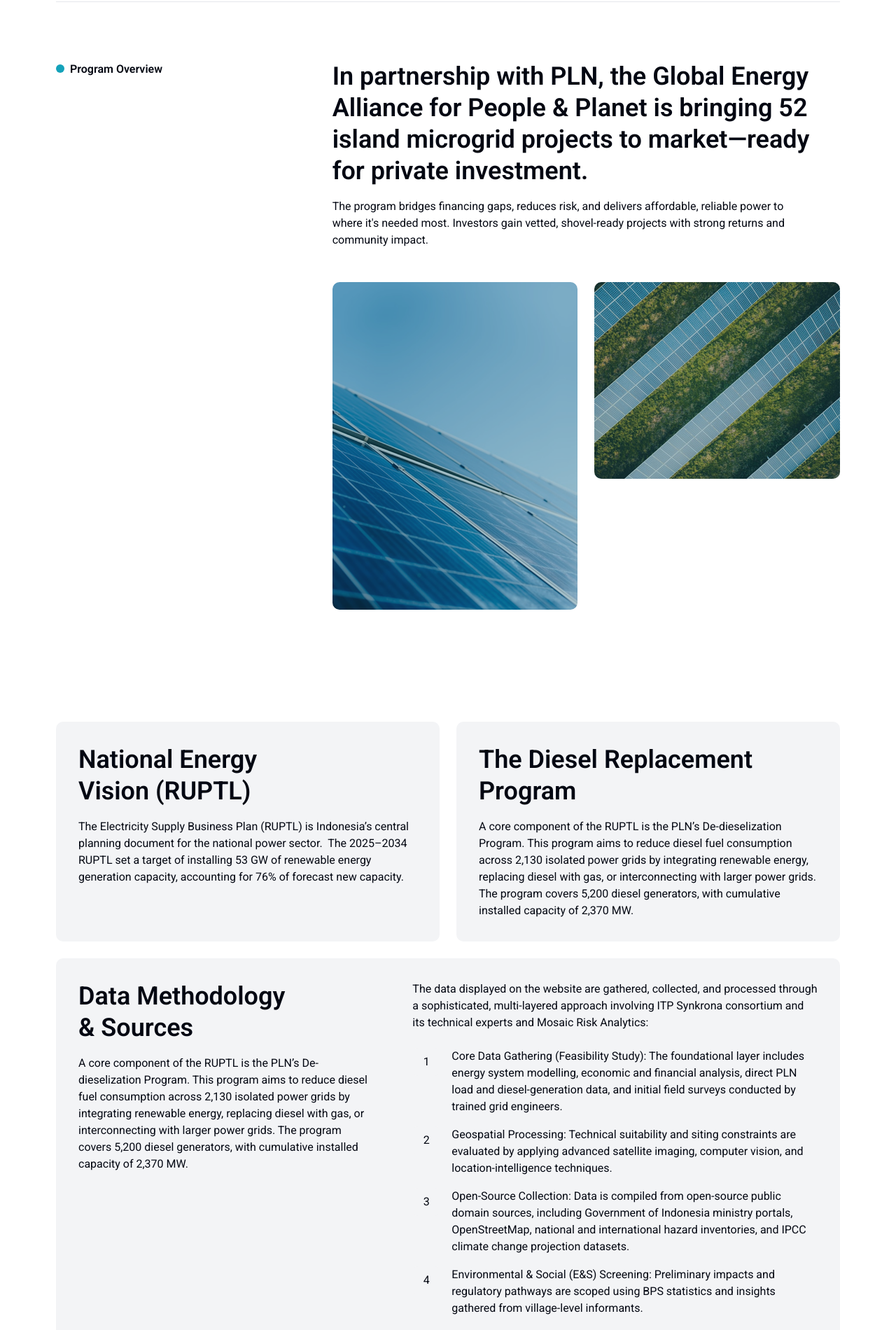
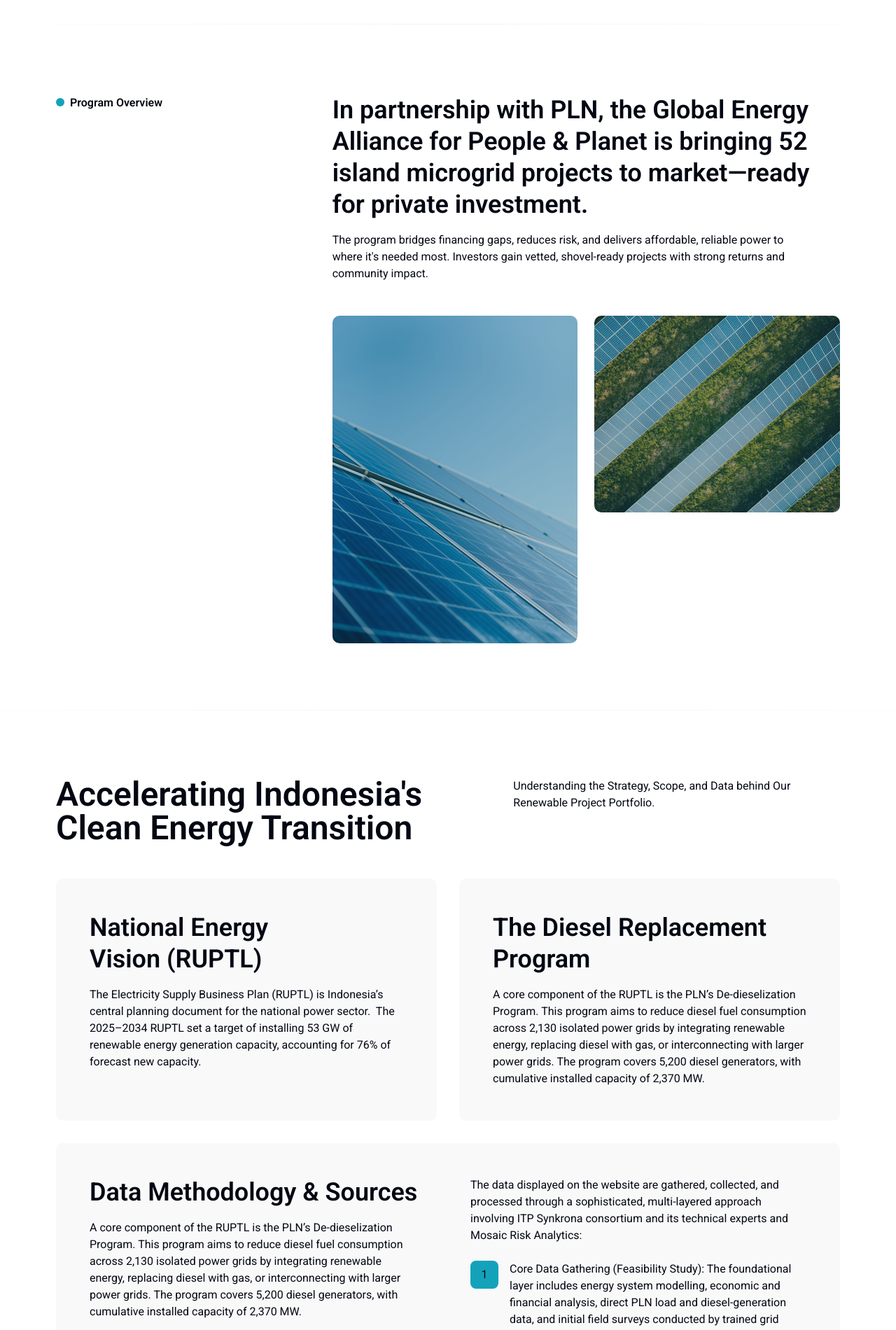
Before and after one commit to alimartondi/pln-geapp, a Next.js app: page / in a window 1280 px wide. Shown: the part 1020-2920 px from the top of the page at 70% size. Built offline with nearby package versions, Linux system fonts and the light colour scheme; no server answers.

Commit message:
feat: Add about section

```diff
--- a/src/components/sections/about.tsx
+++ b/src/components/sections/about.tsx
@@ -1,10 +1,29 @@
+import ScrollWrapper from "@/components/layouts/scroll-wrapper";
+
 export default function About() {
   return (
-    <section className="py-12 lg:py-20">
-      <div className="container-wrapper">
-        <div className="grid gap-6">
-          <div className="grid grid-cols-2 gap-6">
-            <div className="bg-accent p-8 rounded-lg space-y-4">
+    <section className="py-16 lg:py-24">
+      <ScrollWrapper
+        name="about"
+        className="container-wrapper flex flex-col gap-6 md:gap-12"
+      >
+        <div className="flex flex-col md:flex-row gap-6 md:gap-12 md:justify-between">
+          <div className="basis-full lg:basis-7/12 max-w-xl">
+            <h2 className="text-4xl lg:text-5xl font-semibold text-pretty">
+              Accelerating Indonesia&apos;s Clean Energy Transition
+            </h2>
+          </div>
+          <div className="basis-full lg:basis-5/12 max-w-lg">
+            <p className="text-pretty">
+              Understanding the Strategy, Scope, and Data behind Our Renewable
+              Project Portfolio.
+            </p>
+          </div>
+        </div>
+
+        <div className="grid gap-8">
+          <div className="grid md:grid-cols-2 gap-6 lg:gap-8">
+            <div className="bg-muted/50 px-6 py-8 lg:p-12 rounded-lg space-y-4">
               <h2 className="text-3xl font-semibold lg:text-4xl lg:leading-tight text-pretty">
                 National Energy Vision (RUPTL)
               </h2>
@@ -16,7 +35,7 @@ export default function About() {
                 capacity.
               </p>
             </div>
-            <div className="bg-accent p-8 rounded-lg space-y-4">
+            <div className="bg-muted/50 px-6 py-8 lg:p-12 rounded-lg space-y-4">
               <h2 className="text-3xl font-semibold lg:text-4xl lg:leading-tight text-pretty">
                 The Diesel Replacement Program
               </h2>
@@ -30,12 +49,13 @@ export default function About() {
               </p>
             </div>
           </div>
-          <div className="bg-accent flex gap-16 p-8 rounded-lg">
-            <div className="basis-5/12 space-y-4">
+
+          <div className="bg-muted/50 flex md:flex-row flex-col gap-16 px-6 py-8 lg:p-12 rounded-lg">
+            <div className="basis-1/2 space-y-4">
               <h2 className="text-3xl font-semibold lg:text-4xl lg:leading-tight text-pretty">
                 Data Methodology & Sources
               </h2>
-              <p>
+              <p className="max-w-md text-pretty">
                 A core component of the RUPTL is the PLN’s De-dieselization
                 Program. This program aims to reduce diesel fuel consumption
                 across 2,130 isolated power grids by integrating renewable
@@ -44,7 +64,7 @@ export default function About() {
                 with cumulative installed capacity of 2,370 MW.
               </p>
             </div>
-            <div className="basis-7/12 space-y-6">
+            <div className="basis-1/2 space-y-6">
               <p>
                 The data displayed on the website are gathered, collected, and
                 processed through a sophisticated, multi-layered approach
@@ -52,9 +72,9 @@ export default function About() {
                 Mosaic Risk Analytics:
               </p>
 
-              <ul className="space-y-4">
+              <ul className="space-y-4 max-w-lg">
                 <li className="flex gap-4">
-                  <div className="h-10 w-10 flex items-center justify-center rounded-md bg-accent">
+                  <div className="h-10 w-10 flex items-center justify-center rounded-md bg-primary">
                     1
                   </div>
                   <p className="flex-1">
@@ -66,7 +86,7 @@ export default function About() {
                   </p>
                 </li>
                 <li className="flex gap-4">
-                  <div className="h-10 w-10 flex items-center justify-center rounded-md bg-accent">
+                  <div className="h-10 w-10 flex items-center justify-center rounded-md bg-primary">
                     2
                   </div>
                   <p className="flex-1">
@@ -77,7 +97,7 @@ export default function About() {
                   </p>
                 </li>
                 <li className="flex gap-4">
-                  <div className="h-10 w-10 flex items-center justify-center rounded-md bg-accent">
+                  <div className="h-10 w-10 flex items-center justify-center rounded-md bg-primary">
                     3
                   </div>
                   <p className="flex-1">
@@ -89,7 +109,7 @@ export default function About() {
                   </p>
                 </li>
                 <li className="flex gap-4">
-                  <div className="h-10 w-10 flex items-center justify-center rounded-md bg-accent">
+                  <div className="h-10 w-10 flex items-center justify-center rounded-md bg-primary">
                     4
                   </div>
                   <p className="flex-1">
@@ -106,7 +126,7 @@ export default function About() {
             </div>
           </div>
         </div>
-      </div>
+      </ScrollWrapper>
     </section>
   );
 }
--- a/src/components/sections/hero.tsx
+++ b/src/components/sections/hero.tsx
@@ -98,7 +98,7 @@ export default function Hero() {
           </ScrollTo>
         </div>
 
-        <hr className="mt-8" />
+        <span className="bg-radial from-muted h-px max-w-7xl mt-10 lg:mt-16"></span>
       </div>
     </section>
   );
--- a/src/components/sections/overview.tsx
+++ b/src/components/sections/overview.tsx
@@ -3,11 +3,9 @@ import ScrollWrapper from "@/components/layouts/scroll-wrapper";
 
 export default function Overview() {
   return (
-    <section className="py-12 lg:py-20">
-      <ScrollWrapper
-        name="about"
-        className="container-wrapper flex flex-col lg:flex-row gap-4 lg:gap-8"
-      >
+    <section className="relative after:absolute after:bottom-0 after:max-w-7xl after:bg-radial after:from-muted after:h-px py-16 lg:py-24 after:inset-x-0 after:mx-auto">
+      <ScrollWrapper name="overview" className="container-wrapper">
+        <div className=" flex flex-col lg:flex-row gap-4 lg:gap-8">
           <div className="w-full lg:w-4/12">
             <h3 className="font-semibold sticky top-28">
               <span className="relative  inline-flex size-3 mr-2">
@@ -52,6 +50,7 @@ export default function Overview() {
               </div>
             </div>
           </div>
+        </div>
       </ScrollWrapper>
     </section>
   );
```
Lines whose indentation alone changed are shown as unchanged.
